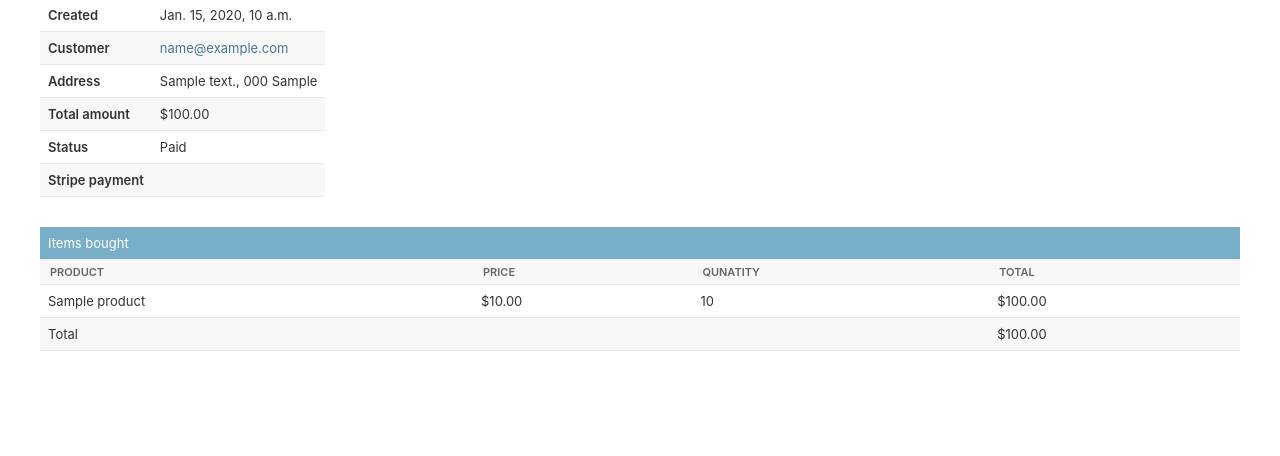
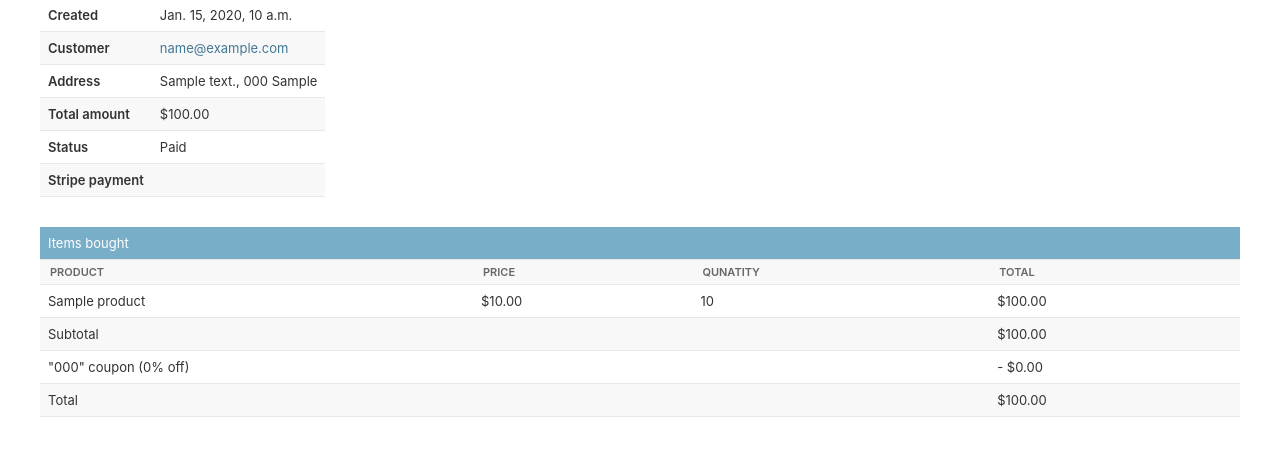
Before and after one commit to mammadov115/Online-Shop, a Django app: page /orders/admin/order/1/ in a window 1280 px wide. Shown: the part 151-607 px from the top of the page. Run offline with Django 4.2, Linux system fonts and the light colour scheme; a user stored in the database is signed in; tables that the repository leaves empty hold one stand-in row (values such as "Sample post"); parts of the project's set-up code (start-up, migrations or seed data) failed here and were passed over.

Commit message:
Adding coupons to orders on the administration site and to PDF invoices

```diff
--- a/orders/templates/admin/orders/order/detail.html
+++ b/orders/templates/admin/orders/order/detail.html
@@ -76,9 +76,25 @@
                         <td class="num">${{ item.get_cost }}</td>
                     </tr>
                 {% endfor %}
+                {% if order.coupon %}
+                    <tr class="subtotal">
+                        <td colspan='3'>Subtotal</td>
+                        <td class="num">
+                            ${{order.get_total_cost_before_discount|floatformat:2}}
+                        </td>
+                    </tr>
+                    <tr>
+                        <td colspan='3'>
+                            "{{ order.coupon.code }}" coupon ({{ order.discount }}% off)
+                        </td>
+                        <td class="num neg">
+                            - ${{order.get_discount|floatformat:2}}
+                        </td>
+                    </tr>
+                {% endif %}
                 <tr class="total">
                     <td colspan='3'>Total</td>
-                    <td class='num'>${{ order.get_total_cost}}</td>
+                    <td class='num'>${{ order.get_total_cost|floatformat:2}}</td>
                 </tr>
             </tbody>
         </table>
```
Also changed, not shown: orders/templates/orders/order/pdf.html (+17 -1 lines).
